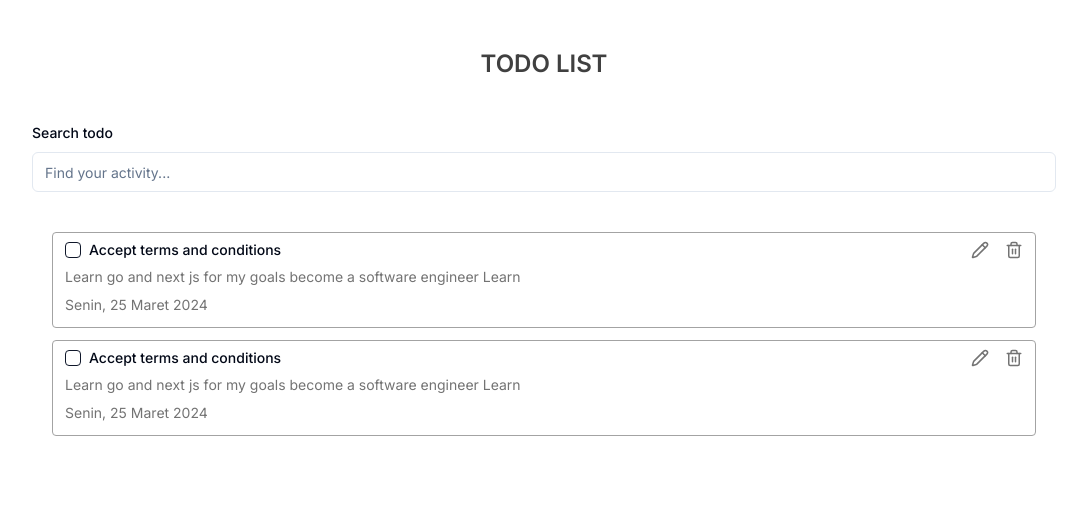
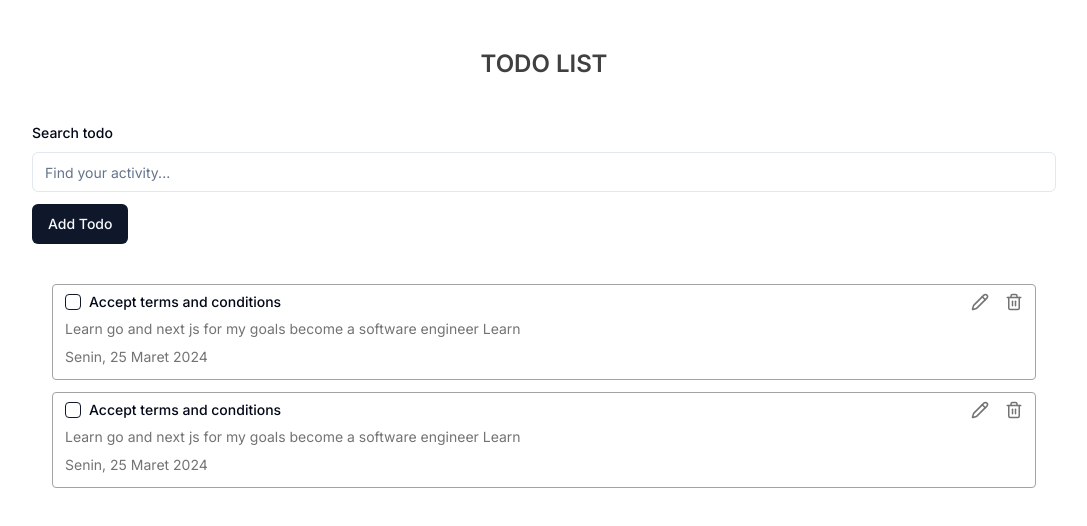
Before and after one commit to purboindra/todo-nextjs-go, a Next.js app in the folder nextjs/: page / in a window 1280 px wide. Shown: the top 526 px of the page, without its empty margins (96-1183 px from the left). Built offline with nearby package versions, Linux system fonts and the light colour scheme.

Commit message:
add new todo button

```diff
--- a/nextjs/app/page.tsx
+++ b/nextjs/app/page.tsx
@@ -1,5 +1,6 @@
 import SearchFormField from "@/components/SearchFormField";
 import TodoItem from "@/components/TodoItem";
+import { Button } from "@/components/ui/button";
 
 export default function Home() {
   return (
@@ -7,8 +8,9 @@ export default function Home() {
       <h1 className="text-neutral-700 font-semibold text-2xl text-center">
         TODO LIST
       </h1>
-      <div className="mt-5">
+      <div className="mt-5 space-y-3">
         <SearchFormField />
+        <Button className="flex">Add Todo</Button>
       </div>
       <div className="px-5 items-center flex flex-col space-y-3">
         <TodoItem />
--- a/nextjs/components/SearchFormField.tsx
+++ b/nextjs/components/SearchFormField.tsx
@@ -6,6 +6,7 @@ import { useForm } from "react-hook-form";
 import { zodResolver } from "@hookform/resolvers/zod";
 import { Input } from "./ui/input";
 import { Button } from "./ui/button";
+import LoadingButton from "./LoadingButton";
 
 export default function SearchFormField() {
   const searchSchema = z.object({
```
